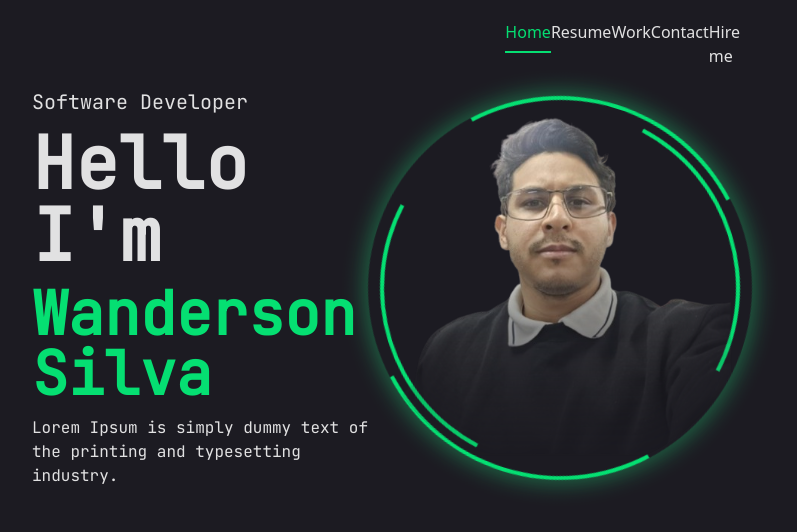
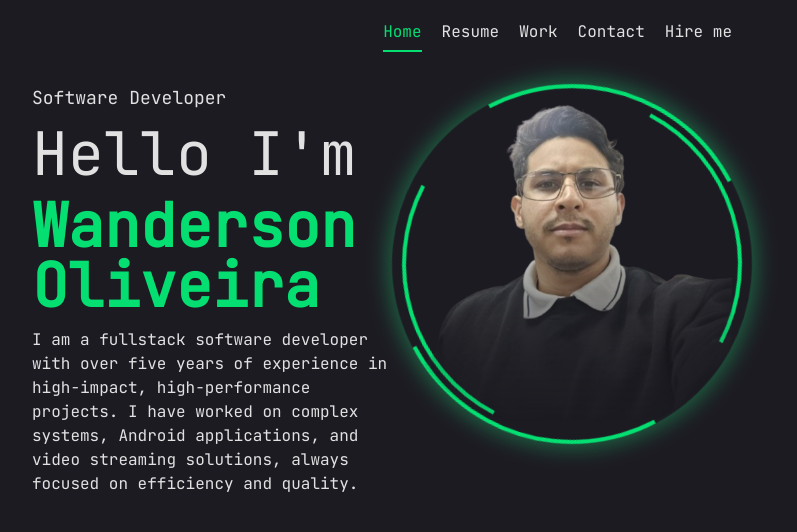
Before and after one commit to ws49066/portfolio, a React (Vite) app: page / in a window 1280 px wide. Shown: the top 532 px of the page, without its empty margins (248-1045 px from the left). Built offline with nearby package versions, Linux system fonts and the light colour scheme.

Commit message:
Ajuste na component home

```diff
--- a/src/components/Menu/index.tsx
+++ b/src/components/Menu/index.tsx
@@ -23,13 +23,16 @@ export default function Menu() {
         <nav className="
             flex
             justify-end
+            text-base
+            font-medium
             p-5
+            mb-5
             bg-menu-gray
-            font-jetbrains
+            font-[JetBrainsMono]
             "
 
         >
-            <ul className="flex w-1/3 justify-around">
+            <ul className="flex gap-5 justify-between flex-nowrap ">
                 {
                     LISTOFLINKS.map((link) => (
                         <li key={link.path}>
--- a/src/pages/Home/index.tsx
+++ b/src/pages/Home/index.tsx
@@ -2,21 +2,23 @@ import profile from '../../assets/images/profile.png';
 
 export default function Home() {
     return (
-        <div className='flex justify-between items-center font-[JetBrainsMono]'>
-            <section className='space-y-3 w-xl'>
-                <h4 className='text-xl'>Software Developer</h4>
-                <h3 className='text-7xl font-bold'>Hello I'm</h3>
-                <h3 className='flex flex-nowrap text-green-400 text-6xl font-bold'>Wanderson Silva</h3>
-                <p className='t'>
-                    Lorem Ipsum is simply dummy text of the printing and typesetting industry.
+        <div className='flex justify-between font-[JetBrainsMono]'>
+            <section className='space-y-3'>
+                <h4 className='text-lg'>Software Developer</h4>
+                <h3 className='text-6xl font-medium'>Hello I'm</h3>
+                <h3 className='flex flex-nowrap text-green-400 text-6xl font-semibold'>Wanderson Oliveira</h3>
+                <p className='text-md'>
+                    I am a fullstack software developer with over five years of experience in high-impact, high-performance projects.
+                    I have worked on complex systems, Android applications, and video streaming solutions, always focused on efficiency and quality.
                 </p>
             </section>
             <aside>
-                <div className='rounded-full w-96 h-96 flex justify-center items-center '>
-                    <div className="absolute w-96 h-96 rounded-full border-4 border-transparent border-t-green-400 border-b-green-400 animate-rotate-slow glow"></div>
+                <div className='rounded-full w-90 h-90 flex justify-center items-center '>
+                    <div className="absolute w-90 h-90 rounded-full border-4 border-transparent border-t-green-400 border-b-green-400 animate-rotate-slow glow"></div>
 
-                    <div className="absolute w-90 h-90 rounded-full border-4 border-transparent border-l-green-400 border-r-green-400 animate-rotate-reverse"></div>
+                    <div className="absolute w-85 h-85 rounded-full border-4 border-transparent border-l-green-400 border-r-green-400 animate-rotate-reverse"></div>
 
+                    {/* <div className="absolute w-80 h-80 rounded-full border-4 border-dotted border-green-400 opacity-50 animate-rotate-reverse"></div> */}
                     <img
                         src={profile}
                         alt=""
```
